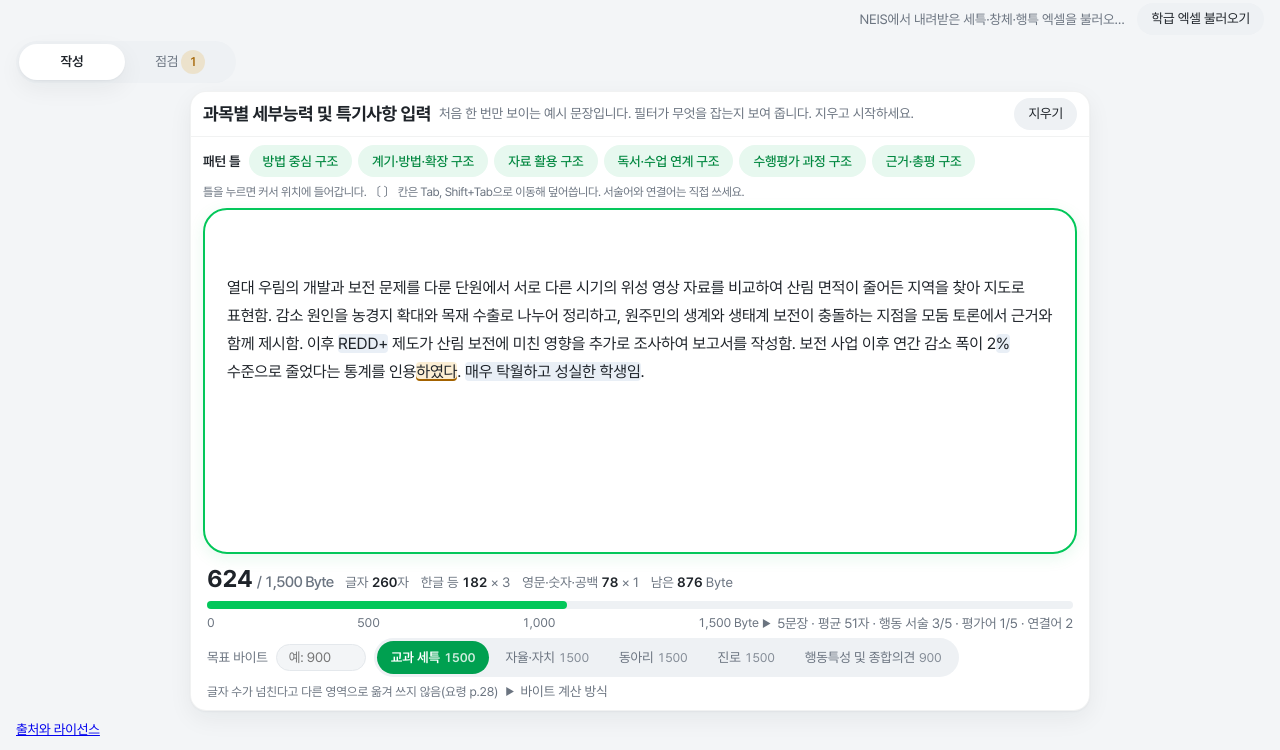
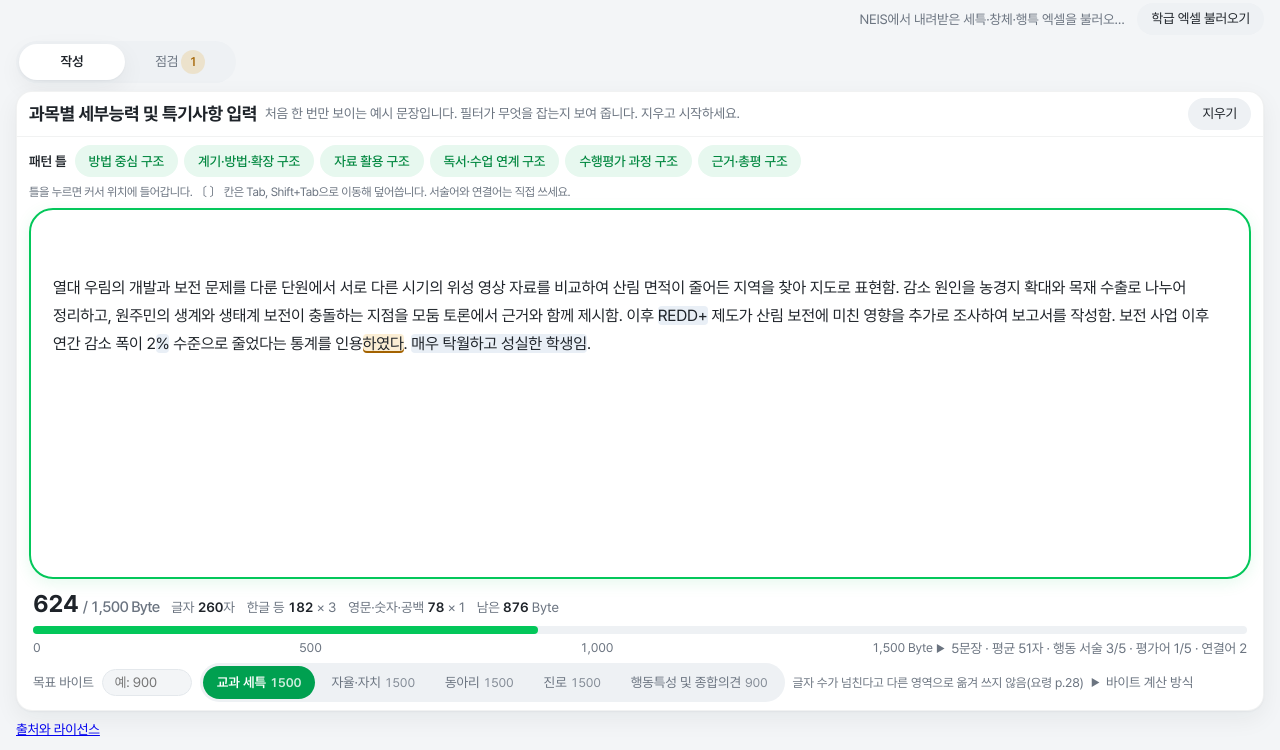
Before and after one commit to osh2162-123/hamdot, a plain HTML site: page index.html in a window 1280 px wide. Shown: the part 50-800 px from the top of the page. Drawn offline with Linux system fonts and the light colour scheme.

Commit message:
[화면] 작성 탭 원고 영역 전체 폭
Co-Authored-By: Claude Opus 5.5 <noreply@anthropic.com>

```diff
--- a/index.html
+++ b/index.html
@@ -192,7 +192,7 @@ a.ghost{display:inline-flex;align-items:center;text-decoration:none;color:inheri
   .brand h1{font-size:21px}
 }
 @media (prefers-reduced-motion:reduce){.bar i,.field{transition:none}}
-.stage .editor{width:100%;max-width:900px;justify-self:center}
+.stage .editor{width:100%}
 .sheet-body{max-height:40vh;overflow:auto}
 .sheet-body>.empty-note{margin:0}
 .sheet-body.empty-one{display:flex;align-items:baseline;flex-wrap:wrap;gap:8px;padding:6px 16px}
```
